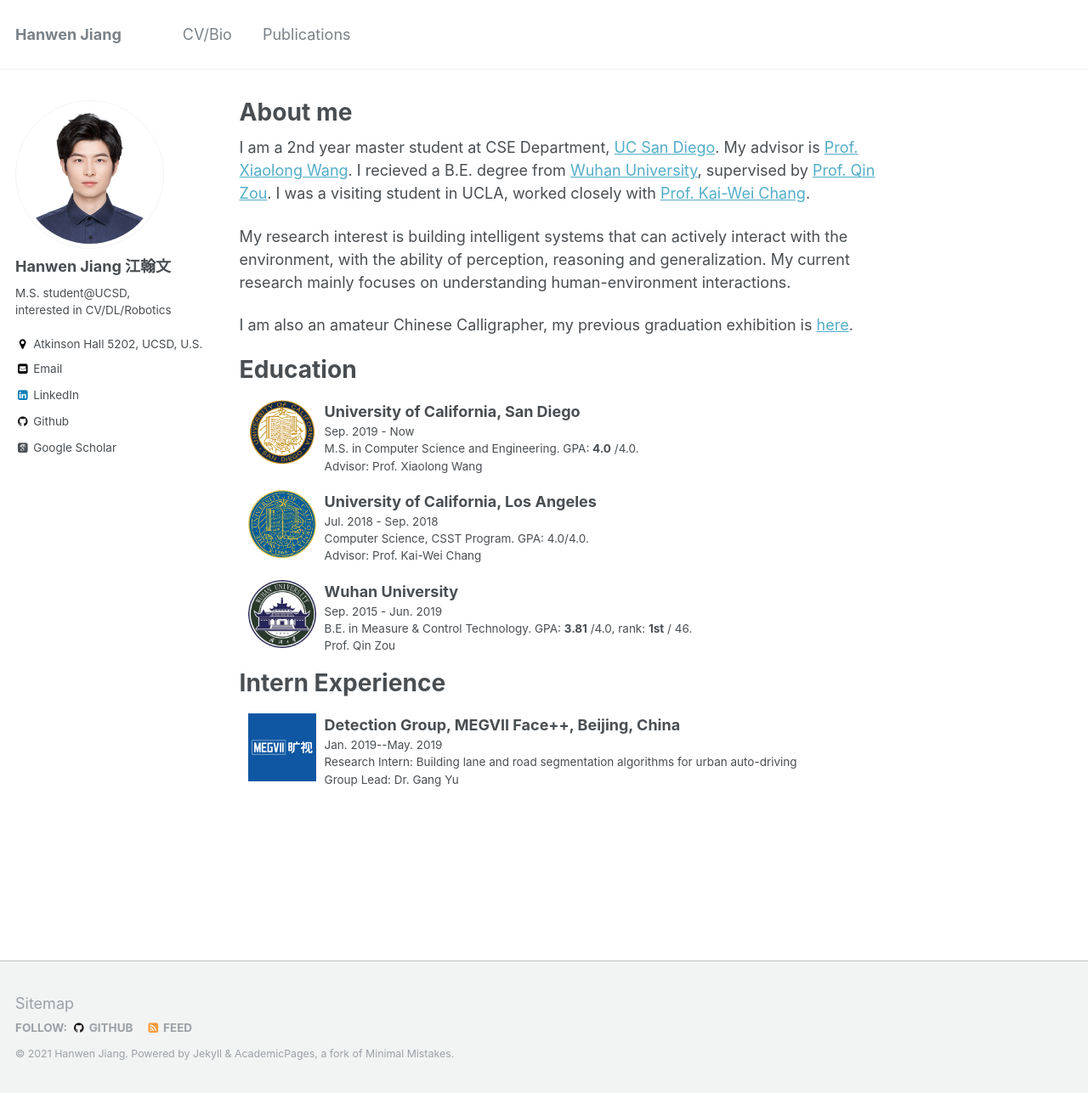
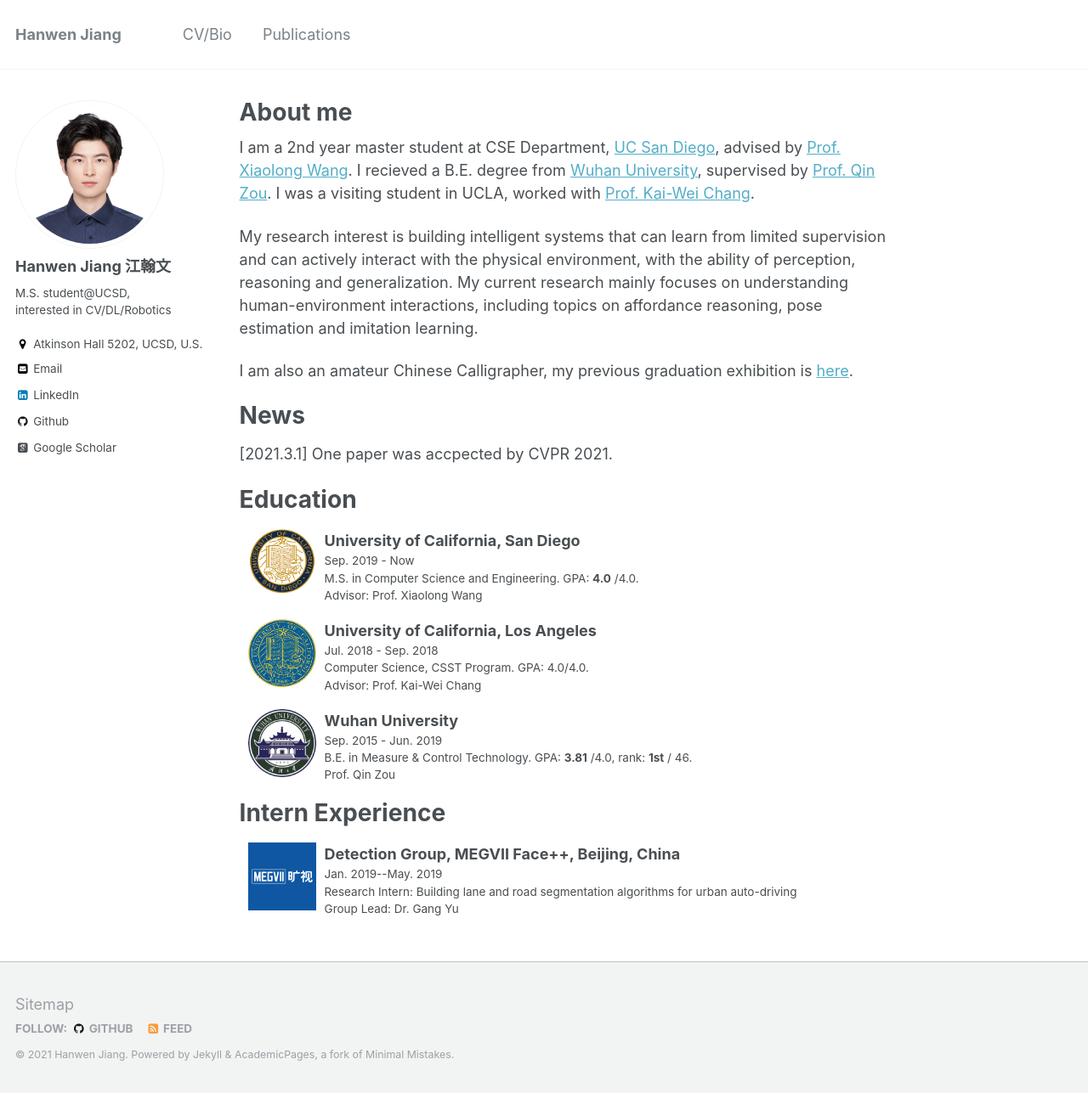
Before and after one commit to hwjiang1510/hwjiang1510.github.io, a Jekyll site: the page built from _pages/about.md, in a window 1280 px wide and 1287 px high. Shown: the whole window at 85% size. Built offline with Jekyll 4.4.1, drawn with Linux system fonts in a browser that asks for light colours; some web fonts are replaced.

Commit message:
update pubs

```diff
--- a/_pages/about.md
+++ b/_pages/about.md
@@ -7,15 +7,16 @@ redirect_from:
   - /about/
   - /about.html
 ---
-I am a 2nd year master student at CSE Department, [UC San Diego](https://ucsd.edu/).
-My advisor is [Prof. Xiaolong Wang](https://xiaolonw.github.io/).
-I recieved a B.E. degree from [Wuhan University](http://en.whu.edu.cn/), supervised by [Prof. Qin Zou](https://sites.google.com/site/qinzoucn/). I was a visiting student in UCLA, worked closely with [Prof. Kai-Wei Chang](http://web.cs.ucla.edu/~kwchang/).
+I am a 2nd year master student at CSE Department, [UC San Diego](https://ucsd.edu/), advised by [Prof. Xiaolong Wang](https://xiaolonw.github.io/).
+I recieved a B.E. degree from [Wuhan University](http://en.whu.edu.cn/), supervised by [Prof. Qin Zou](https://sites.google.com/site/qinzoucn/). I was a visiting student in UCLA, worked with [Prof. Kai-Wei Chang](http://web.cs.ucla.edu/~kwchang/).
 
-My research interest is building intelligent systems that can actively interact with the environment, with the ability of perception, reasoning and generalization.
-My current research mainly focuses on understanding human-environment interactions.
+My research interest is building intelligent systems that can learn from limited supervision and can actively interact with the physical environment, with the ability of perception, reasoning and generalization.
+My current research mainly focuses on understanding human-environment interactions, including topics on affordance reasoning, pose estimation and imitation learning.
 
 I am also an amateur Chinese Calligrapher, my previous graduation exhibition is [here](https://mp.weixin.qq.com/s/7ERydW3i3iGsVcMOR13nzQ).
 
+# News
+[2021.3.1] One paper was accpected by CVPR 2021.
 
 # Education
 <dl><dt><img align="left" width="80" height="80" hspace="10" src="https://jiangolder.github.io/images/UCSD.png"/></dt><dt>University of California, San Diego</dt><dd>Sep. 2019 - Now</dd><dd>M.S. in Computer Science and Engineering. GPA: <strong>4.0</strong> /4.0.</dd><dd>Advisor: Prof. Xiaolong Wang</dd></dl>
```
Also changed, not shown: _pages/publications.md (+2 -2 lines).
